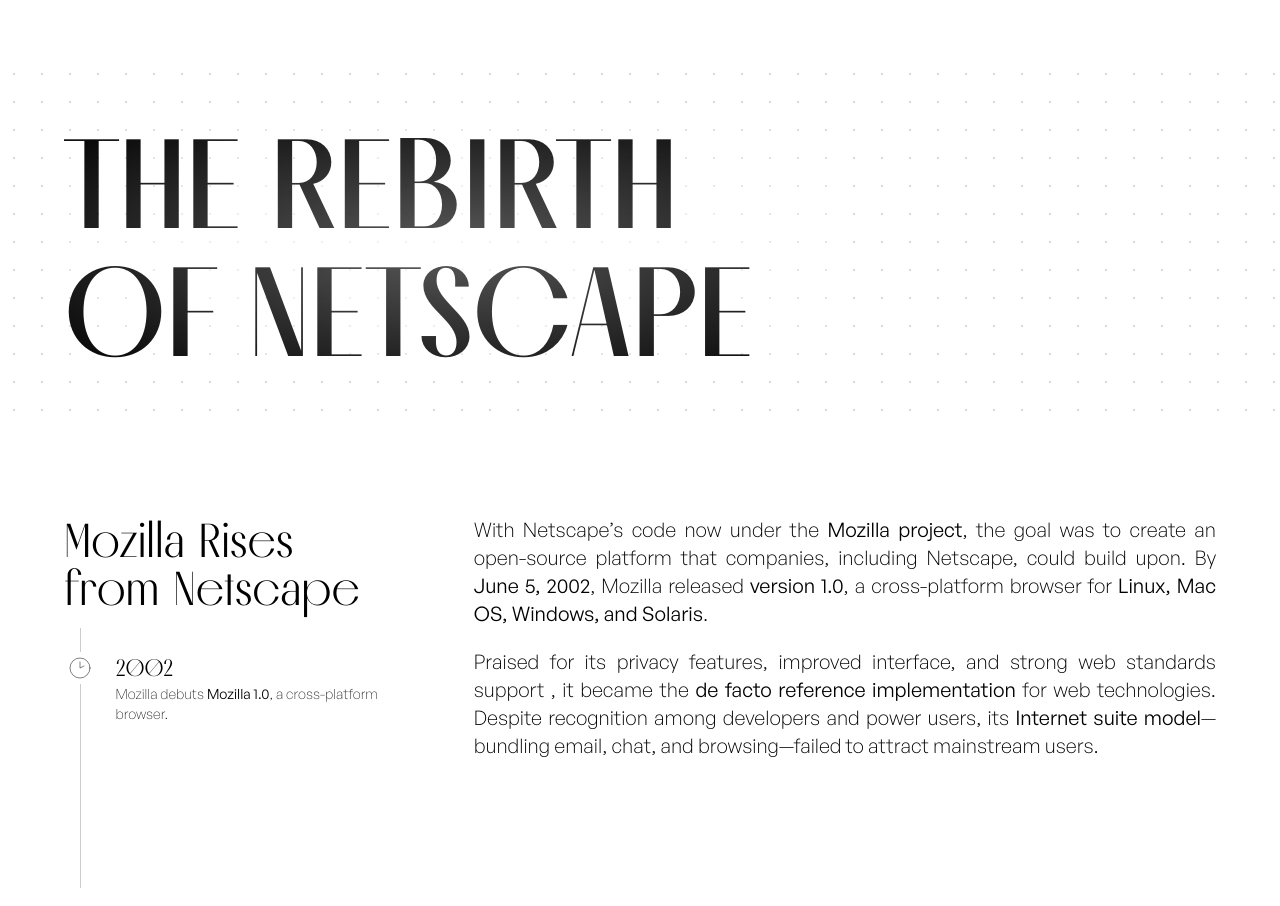
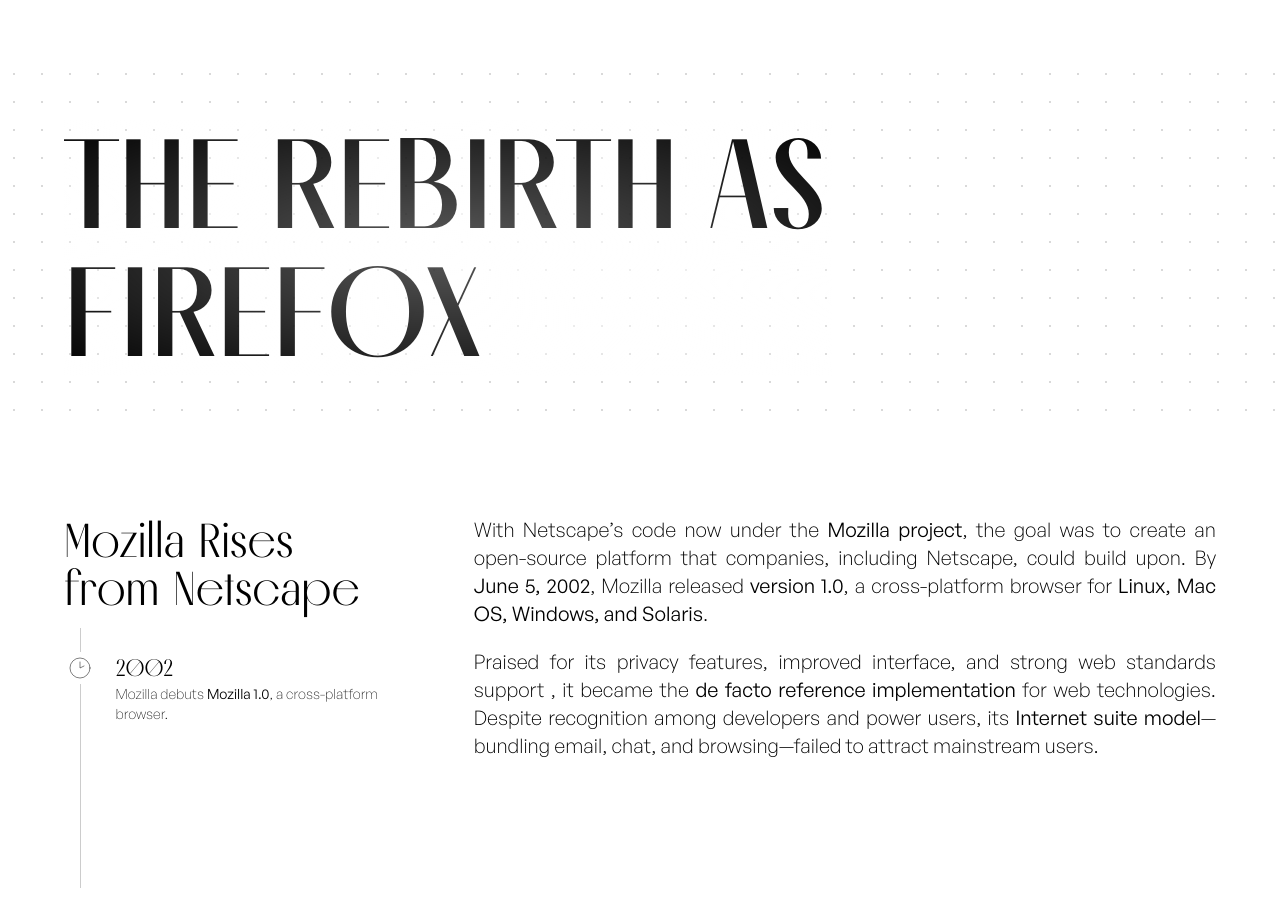
Before and after one commit to sanjana-mukherjee/netscape-navigator, a React (Vite) app: page / in a window 1280 px wide. Shown: the part 10180-11086 px from the top of the page. Built offline with nearby package versions, Linux system fonts and the light colour scheme.

Commit message:
rename component

```diff
--- a/src/components/Content.tsx
+++ b/src/components/Content.tsx
@@ -1,7 +1,7 @@
 import TheBirthOfNetscape from "./sections/TheBirthOfNetscape";
 import TheBrowserWarsBegin from "./sections/TheBrowserWarsBegin";
 import TheFallOfNetscape from "./sections/TheFallOfNetscape";
-import TheRebirthOfNetscape from "./sections/TheRebirthOfNetscape";
+import TheRebirthAsFirefox from "./sections/TheRebirthAsFirefox";
 import TheRiseOfNetscape from "./sections/TheRiseOfNetscape";
 
 export default function Content() {
@@ -11,7 +11,7 @@
       <TheRiseOfNetscape />
       <TheBrowserWarsBegin />
       <TheFallOfNetscape />
-      <TheRebirthOfNetscape />
+      <TheRebirthAsFirefox />
     </div>
   );
 }
--- a/src/components/sections/TheRebirthOfNetscape.tsx
+++ b/src/components/sections/TheRebirthAsFirefox.tsx
@@ -8,9 +8,9 @@
 import Section from "../Section";
 import { Timeline, TimelineItem } from "../Timeline";
 
-export default function TheRebirthOfNetscape() {
+export default function TheRebirthAsFirefox() {
   return (
-    <Section heading="The Rebirth of Netscape">
+    <Section heading="The Rebirth as Firefox">
       <SubSection>
         <SubSectionHeader>
           <SubSectionHeading>Mozilla Rises from Netscape</SubSectionHeading>
```
